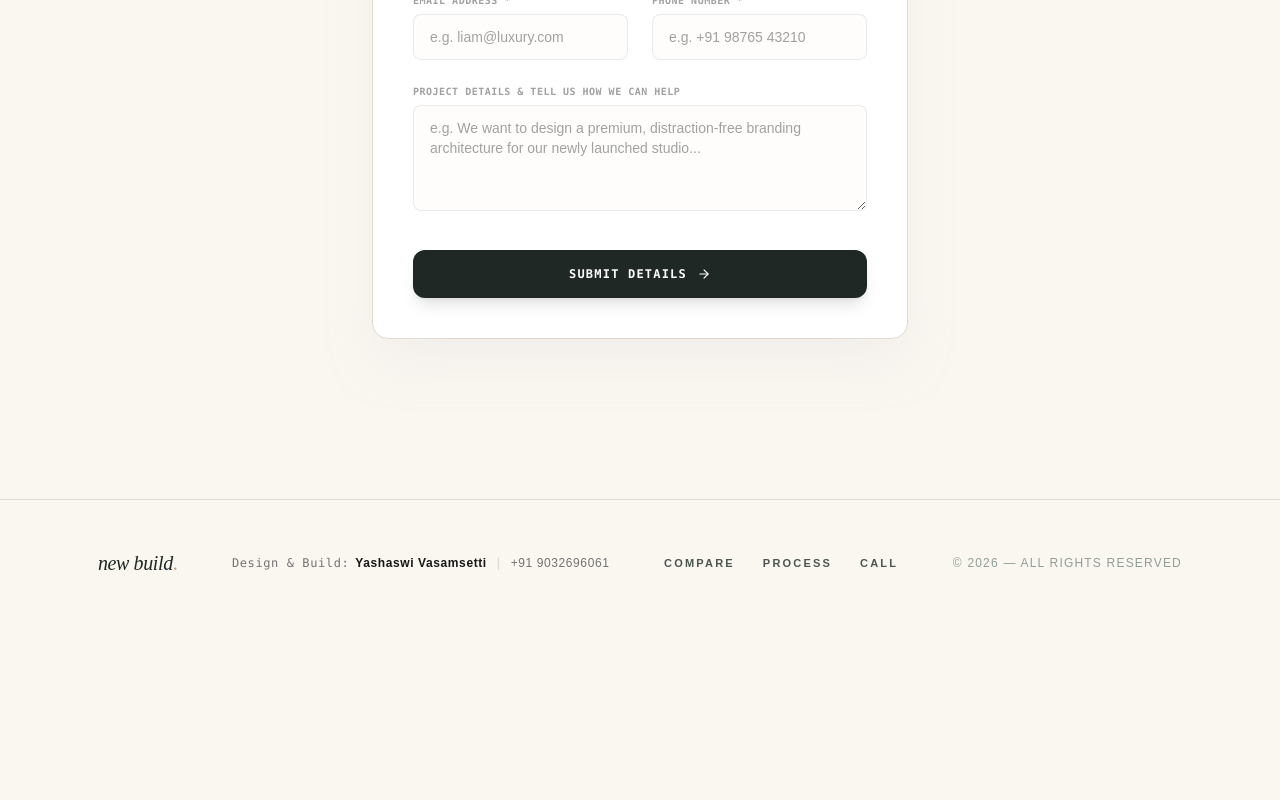
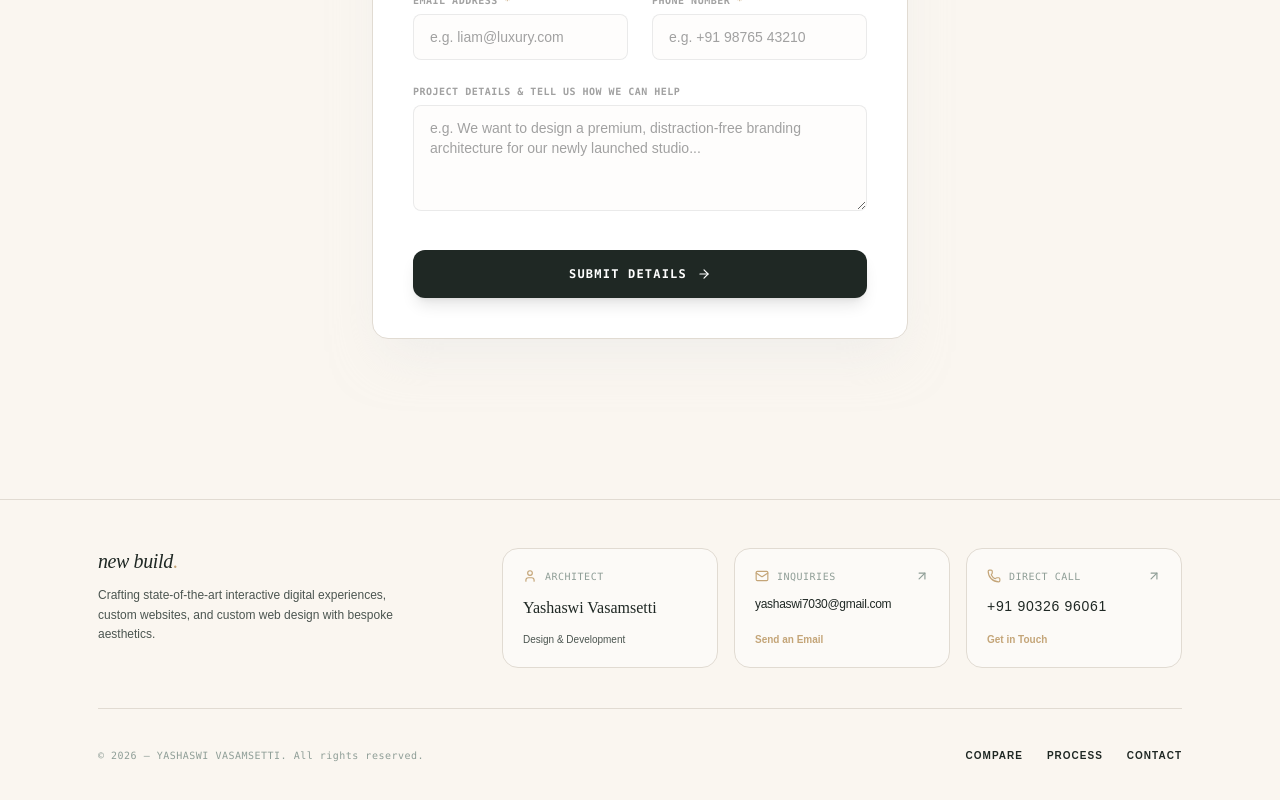
Before and after one commit to yashaswi2026-oss/new-build, a React (Vite) app: page / in a window 1280 px wide. Shown: the part 3919-4719 px from the top of the page. Before the commit the page ends 4561 px from the top, so only its background shows below. Built offline with nearby package versions, Linux system fonts and the light colour scheme.

Commit message:
feat: redesign footer and configure GitHub Pages
Refactor the footer component with a new layout and add repository base path for deployment. Remove redundant static deployment workflow configuration.

```diff
--- a/src/components/Footer.tsx
+++ b/src/components/Footer.tsx
@@ -1,25 +1,100 @@
+import { Mail, Phone, User, ArrowUpRight } from "lucide-react";
+
 export default function Footer() {
   const currentYear = new Date().getFullYear();
 
   return (
-    <footer>
-      <div className="wrap footer-row">
-        <a href="#top" className="logo">
-          new build<span>.</span>
-        </a>
-        <div className="f-owner text-xs tracking-wider text-neutral-500 font-mono">
-          Design &amp; Build:<span className="font-sans font-semibold text-neutral-900 ml-1.5 mr-2">Yashaswi Vasamsetti</span>
-          <span className="text-neutral-300">|</span>
-          <a href="tel:+919032696061" className="font-sans font-medium text-neutral-700 hover:text-black hover:underline ml-2">
-            +91 9032696061
-          </a>
+    <footer className="border-t border-[var(--line)] bg-[var(--canvas)] py-12 md:py-16">
+      <div className="wrap space-y-10">
+
+        {/* Top Section: Brand & Contact Representative Dashboard */}
+        <div className="grid grid-cols-1 md:grid-cols-12 gap-8 items-start">
+
+          {/* Brand Col */}
+          <div className="md:col-span-4 space-y-3">
+            <a href="#top" className="logo text-2xl font-serif italic text-[var(--ink)] block">
+              new build<span className="text-[var(--accent)]">.</span>
+            </a>
+            <p className="text-xs text-[var(--ink-soft)] leading-relaxed max-w-xs">
+              Crafting state-of-the-art interactive digital experiences, custom websites, and custom web design with bespoke aesthetics.
+            </p>
+          </div>
+
+          {/* Representative info grid */}
+          <div className="md:col-span-8 grid grid-cols-1 sm:grid-cols-3 gap-4 md:pl-8">
+
+            {/* Name Representation */}
+            <div className="group p-5 rounded-2xl bg-[var(--surface)] border border-[var(--line)] hover:border-[var(--accent)] transition-all duration-300 flex flex-col justify-between">
+              <div>
+                <div className="flex items-center gap-2 text-[10px] font-mono uppercase tracking-wider text-[var(--ink-faint)] mb-3">
+                  <User className="w-3.5 h-3.5 text-[var(--accent)]" />
+                  <span>Architect</span>
+                </div>
+                <div className="font-serif font-medium text-base text-[var(--ink)] group-hover:text-[var(--accent-2)] transition-colors duration-200">
+                  Yashaswi Vasamsetti
+                </div>
+              </div>
+              <div className="text-[10px] text-[var(--ink-soft)] mt-3">Design &amp; Development</div>
+            </div>
+
+            {/* Email Representation */}
+            <a
+              href="mailto:yashaswi7030@gmail.com"
+              className="group p-5 rounded-2xl bg-[var(--surface)] border border-[var(--line)] hover:border-[var(--accent)] hover:shadow-lg hover:shadow-neutral-900/[0.02] transition-all duration-300 flex flex-col justify-between"
+            >
+              <div>
+                <div className="flex items-center justify-between mb-3">
+                  <div className="flex items-center gap-2 text-[10px] font-mono uppercase tracking-wider text-[var(--ink-faint)]">
+                    <Mail className="w-3.5 h-3.5 text-[var(--accent)]" />
+                    <span>Inquiries</span>
+                  </div>
+                  <ArrowUpRight className="w-3.5 h-3.5 text-[var(--ink-faint)] group-hover:text-[var(--accent)] group-hover:translate-x-0.5 group-hover:-translate-y-0.5 transition-all duration-300" />
+                </div>
+                <div className="font-sans font-medium text-xs text-[var(--ink)] break-all tracking-tight group-hover:text-[var(--accent-2)] transition-colors duration-200">
+                  yashaswi7030@gmail.com
+                </div>
+              </div>
+              <div className="text-[10px] text-[var(--accent)] mt-3 font-semibold group-hover:underline">Send an Email</div>
+            </a>
+
+            {/* Phone Representation */}
+            <a
+              href="tel:+919032696061"
+              className="group p-5 rounded-2xl bg-[var(--surface)] border border-[var(--line)] hover:border-[var(--accent)] hover:shadow-lg hover:shadow-neutral-900/[0.02] transition-all duration-300 flex flex-col justify-between"
+            >
+              <div>
+                <div className="flex items-center justify-between mb-3">
+                  <div className="flex items-center gap-2 text-[10px] font-mono uppercase tracking-wider text-[var(--ink-faint)]">
+                    <Phone className="w-3.5 h-3.5 text-[var(--accent)]" />
+                    <span>Direct Call</span>
+                  </div>
+                  <ArrowUpRight className="w-3.5 h-3.5 text-[var(--ink-faint)] group-hover:text-[var(--accent)] group-hover:translate-x-0.5 group-hover:-translate-y-0.5 transition-all duration-300" />
+                </div>
+                <div className="font-sans font-medium text-sm text-[var(--ink)] tracking-wider group-hover:text-[var(--accent-2)] transition-colors duration-200">
+                  +91 90326 96061
+                </div>
+              </div>
+              <div className="text-[10px] text-[var(--accent)] mt-3 font-semibold group-hover:underline">Get in Touch</div>
+            </a>
+
+          </div>
         </div>
-        <div className="f-links">
-          <a href="#transform">Compare</a>
-          <a href="#process">Process</a>
-          <a href="tel:+919032696061">Call</a>
+
+        {/* Separator Line */}
+        <div className="h-[1px] bg-[var(--line)] w-full" />
+
+        {/* Bottom Section: Links & Copyright */}
+        <div className="flex flex-col sm:flex-row justify-between items-center gap-4 text-xs">
+          <span className="text-[var(--ink-faint)] font-mono text-[10px] tracking-wider">
+            © {currentYear} — YASHASWI VASAMSETTI. All rights reserved.
+          </span>
+          <div className="flex gap-6">
+            <a href="#transform" className="text-[10px] text-[var(--ink-soft)] uppercase tracking-widest font-semibold hover:text-[var(--accent)] transition-colors duration-200">Compare</a>
+            <a href="#process" className="text-[10px] text-[var(--ink-soft)] uppercase tracking-widest font-semibold hover:text-[var(--accent)] transition-colors duration-200">Process</a>
+            <a href="#contact" className="text-[10px] text-[var(--ink-soft)] uppercase tracking-widest font-semibold hover:text-[var(--accent)] transition-colors duration-200">Contact</a>
+          </div>
         </div>
-        <span className="f-meta">© {currentYear} — All rights reserved</span>
+
       </div>
     </footer>
   );
--- a/vite.config.ts
+++ b/vite.config.ts
@@ -5,6 +5,7 @@ import {defineConfig} from 'vite';
 
 export default defineConfig(() => {
   return {
+    base: '/new-build/',
     plugins: [react(), tailwindcss()],
     resolve: {
       alias: {
```
